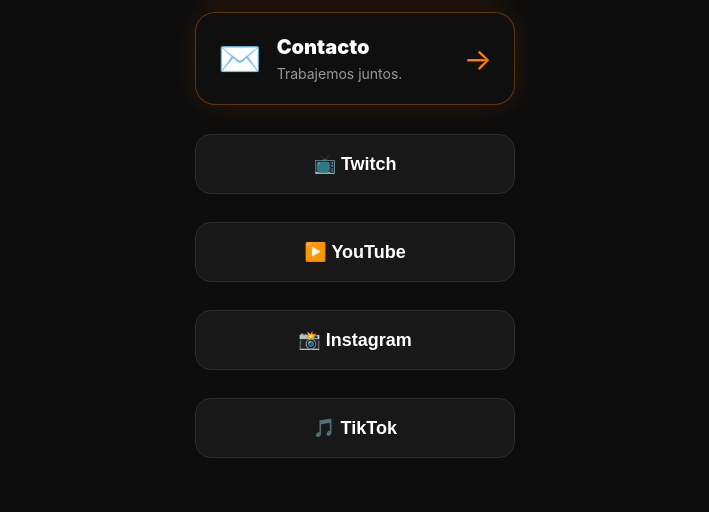
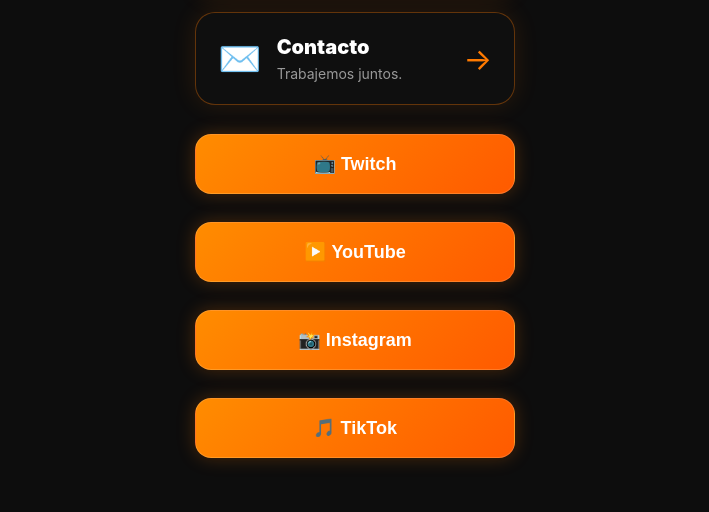
Before and after one commit to duroconbrayan/duro-web, a plain HTML site: page index.html in a window 1280 px wide. Shown: the part 747-1259 px from the top of the page, without its empty margins (285-994 px from the left). Drawn offline with Linux system fonts and the light colour scheme; no server answers.

Commit message:
Update style.css

```diff
--- a/style.css
+++ b/style.css
@@ -45,29 +45,28 @@
     display: flex;
     align-items: center;
     justify-content: center;
-    gap: 12px;
 
     padding: 18px 24px;
     margin: 14px auto;
 
-    background: #181818;
+    background: linear-gradient(135deg, #ff8c00, #ff5a00);
     color: white;
 
-    border: 1px solid #2d2d2d;
+    border: 1px solid rgba(255,255,255,.15);
     border-radius: 16px;
 
     font-size: 18px;
     font-weight: 700;
 
+    box-shadow: 0 0 18px rgba(255,122,0,.25);
+
     cursor: pointer;
-
     transition: all .25s ease;
 }
 
 button:hover {
-    transform: translateY(-3px);
-    border-color: #ff7a00;
-    box-shadow: 0 0 20px rgba(255,122,0,.25);
+    transform: translateY(-3px) scale(1.02);
+    box-shadow: 0 0 28px rgba(255,122,0,.45);
 }
 
 h2 {
```
